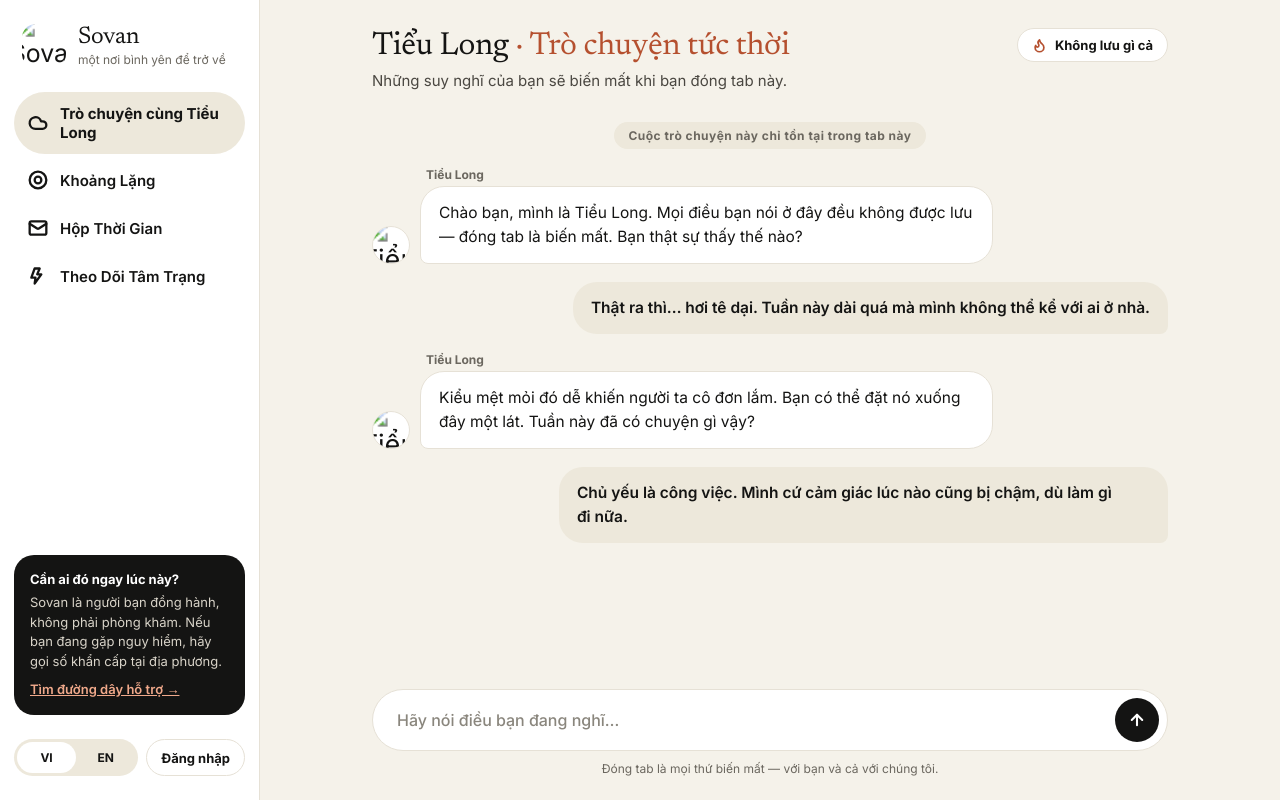
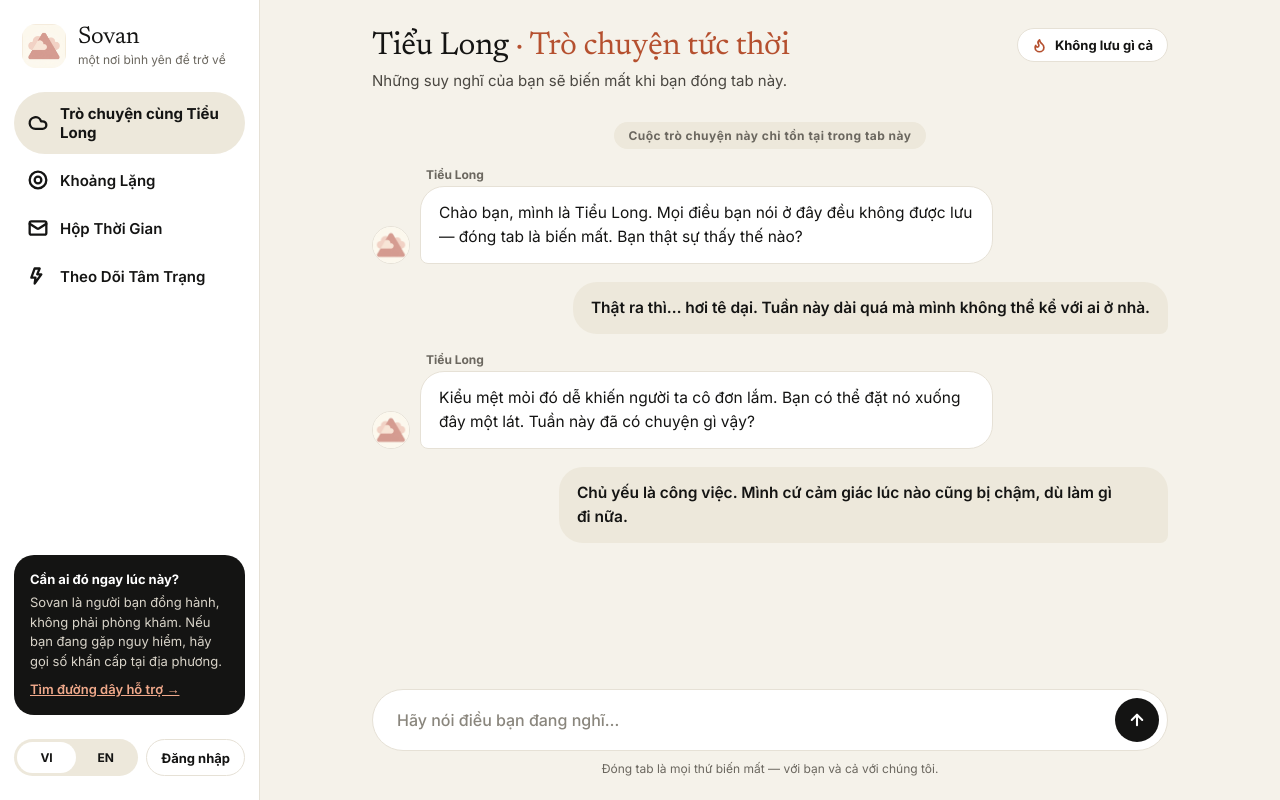
Before and after one commit to cindyiscool/sovaniscool, a plain HTML site: page index.html in a window 1280 px wide. Drawn offline with nearby package versions, Linux system fonts and the light colour scheme.

Commit message:
Fix image source from logo.jp to logo.jpg

```diff
--- a/index.html
+++ b/index.html
@@ -25,7 +25,7 @@ button:focus-visible,textarea:focus-visible,input:focus-visible{outline:2px soli
   <aside style="width:{{ sideW }};flex:none;background:#FFFFFF;border-right:1px solid #E6E1D6;display:flex;flex-direction:column;gap:24px;padding:24px 14px;box-sizing:border-box;position:sticky;top:0;height:100vh;overflow-y:auto">
     <div style="display:flex;align-items:center;gap:12px;padding:0 8px">
       <div style="width:44px;height:44px;border-radius:14px;overflow:hidden;flex:none;background:#FFFFFF">
-        <img src="logo.jp" alt="Sovan" style="width:100%;height:100%;object-fit:cover;transform:scale(1.55);display:block">
+        <img src="logo.jpg" alt="Sovan" style="width:100%;height:100%;object-fit:cover;transform:scale(1.55);display:block">
       </div>
       <sc-if value="{{ wide }}" hint-placeholder-val="{{ true }}">
         <div style="display:flex;flex-direction:column">
@@ -66,7 +66,7 @@ button:focus-visible,textarea:focus-visible,input:focus-visible{outline:2px soli
       <section data-screen-label="00 Sign in / Sign up" style="flex:none;min-height:100%;display:flex;flex-direction:column;align-items:center;padding:28px 24px 56px;box-sizing:border-box;background:#F5F2EA">
         <div style="width:100%;max-width:1000px;display:flex;justify-content:space-between;align-items:center">
           <div style="display:flex;align-items:center;gap:10px">
-            <div style="width:36px;height:36px;border-radius:11px;overflow:hidden;background:#FFFFFF;border:1px solid #E6E1D6"><img src="logo.jp" alt="Sovan" style="width:100%;height:100%;object-fit:cover;transform:scale(1.55);display:block"></div>
+            <div style="width:36px;height:36px;border-radius:11px;overflow:hidden;background:#FFFFFF;border:1px solid #E6E1D6"><img src="logo.jpg" alt="Sovan" style="width:100%;height:100%;object-fit:cover;transform:scale(1.55);display:block"></div>
             <span style="font-family:'Newsreader',Georgia,serif;font-size:26px;letter-spacing:-.01em">Sovan</span>
           </div>
           <div style="display:flex;background:#EDE8DB;border-radius:999px;padding:3px;width:96px">
@@ -123,7 +123,7 @@ button:focus-visible,textarea:focus-visible,input:focus-visible{outline:2px soli
             <sc-if value="{{ m.bot }}" hint-placeholder-val="{{ true }}">
               <div style="display:flex;align-items:flex-end;gap:10px;max-width:78%;animation:sv-in .35s ease both">
                 <div style="width:36px;height:36px;border-radius:50%;overflow:hidden;flex:none;background:#FFFFFF;border:1px solid #E6E1D6">
-                  <img src="logo.jp" alt="Tiểu Long" style="width:100%;height:100%;object-fit:cover;transform:scale(1.7);display:block">
+                  <img src="logo.jpg" alt="Tiểu Long" style="width:100%;height:100%;object-fit:cover;transform:scale(1.7);display:block">
                 </div>
                 <div style="display:flex;flex-direction:column;gap:4px">
                   <span style="font-size:12px;font-weight:700;color:#6B675F;padding-left:6px">Tiểu Long</span>
```
